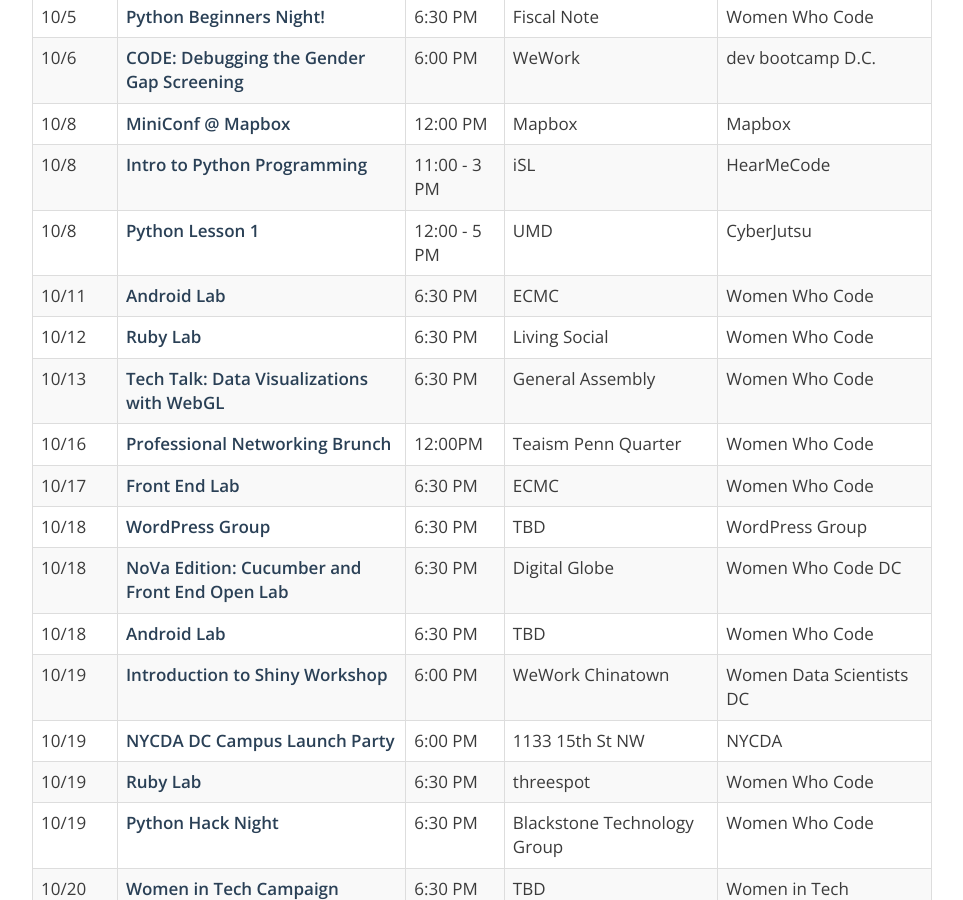
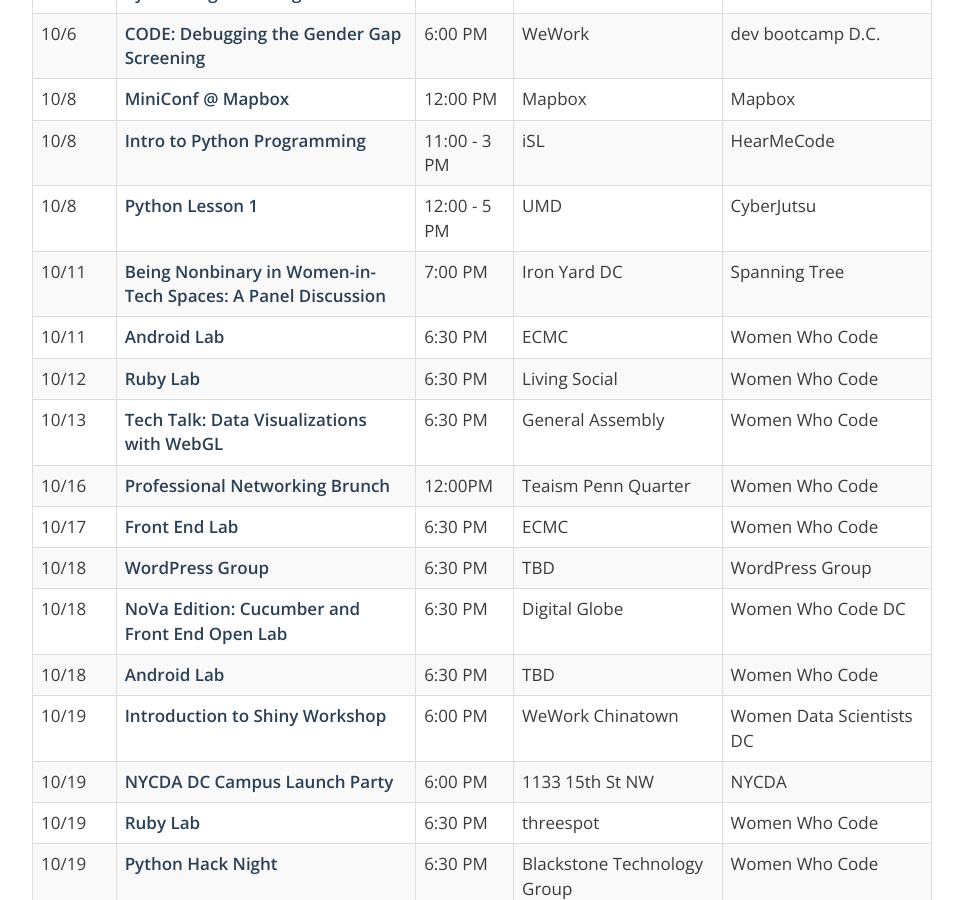
Before and after one commit to dcfemtech/dcfemtech.github.io, a Jekyll site: the page built from _events/tourdecode.markdown, in a window 1280 px wide and 900 px high, scrolled down 816 px. Shown: the whole window, without its empty margins (158-1121 px from the left). Built offline with Jekyll 4.4.1, drawn with Linux system fonts in a browser that asks for light colours.

Commit message:
Update tourdecode.markdown

```diff
--- a/_events/tourdecode.markdown
+++ b/_events/tourdecode.markdown
@@ -29,6 +29,7 @@
 | 10/8 | [MiniConf @ Mapbox](https://miniconfmapbox.splashthat.com/)| 12:00 PM | Mapbox | Mapbox |
 | 10/8 | [Intro to Python Programming](http://womenscyberjutsu.org/events/EventDetails.aspx?id=864616&group=)| 11:00 - 3 PM | iSL | HearMeCode |
 | 10/8 | [Python Lesson 1](https://www.eventbrite.com/e/hear-me-code-lesson-1-saturday-october-8-tickets-26986152308)| 12:00 - 5 PM | UMD | CyberJutsu |
+| 10/11 | [Being Nonbinary in Women-in-Tech Spaces: A Panel Discussion](https://www.meetup.com/Spanning-Tree/events/234609524/)| 7:00 PM | Iron Yard DC | Spanning Tree |
 | 10/11 | [Android Lab](https://www.meetup.com/Women-Who-Code-DC/events/pjkzrlyvnbpb/)| 6:30 PM | ECMC | Women Who Code |
 | 10/12 | [Ruby Lab](https://www.meetup.com/Women-Who-Code-DC/events/233734789/) | 6:30 PM | Living Social | Women Who Code |
 | 10/13 | [Tech Talk: Data Visualizations with WebGL](http://www.meetup.com/Women-Who-Code-DC/events/233373504/)| 6:30 PM | General Assembly | Women Who Code |
```
